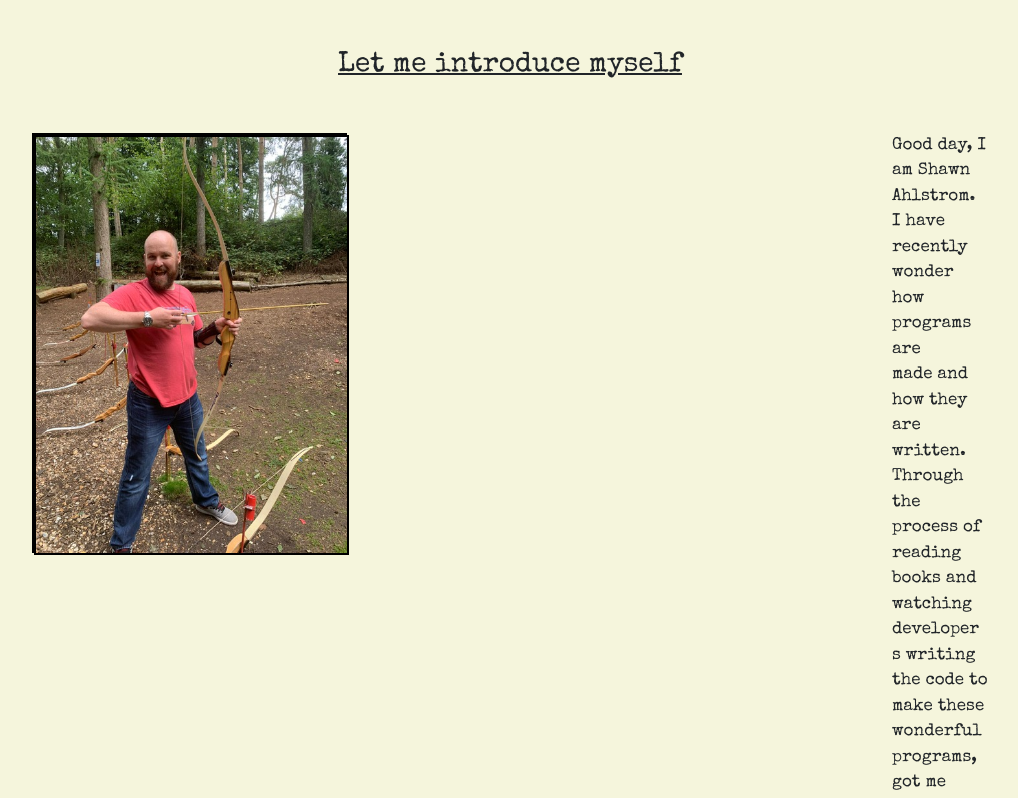
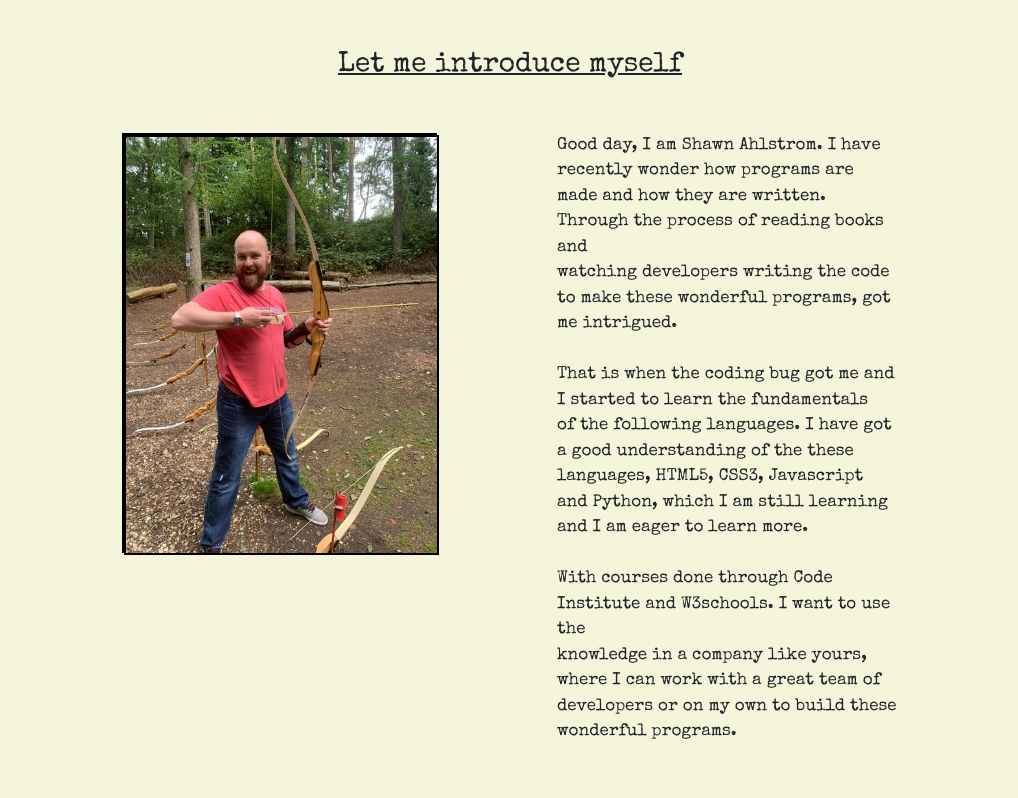
Before and after one commit to ShawnAhls/My-Portfolio, a website: page index.html in a window 1280 px wide. Shown: the part 760-1558 px from the top of the page, without its empty margins (130-1148 px from the left). Drawn offline with nearby package versions, Linux system fonts and the light colour scheme.

Commit message:
got the responsive design on screen size 1200px and better to work

```diff
--- a/style.css
+++ b/style.css
@@ -807,7 +807,7 @@ a:hover {
 }
 
 .bio {
-    margin: 50px 150px;
+    margin: 50px 240px;
 
 }
 
@@ -816,7 +816,7 @@ a:hover {
 }
 
 .para {
-    margin-left: 370px;
+    margin-left: 35px;
     font-family: Special Elite;
     font-size: 17px;
 }
```
